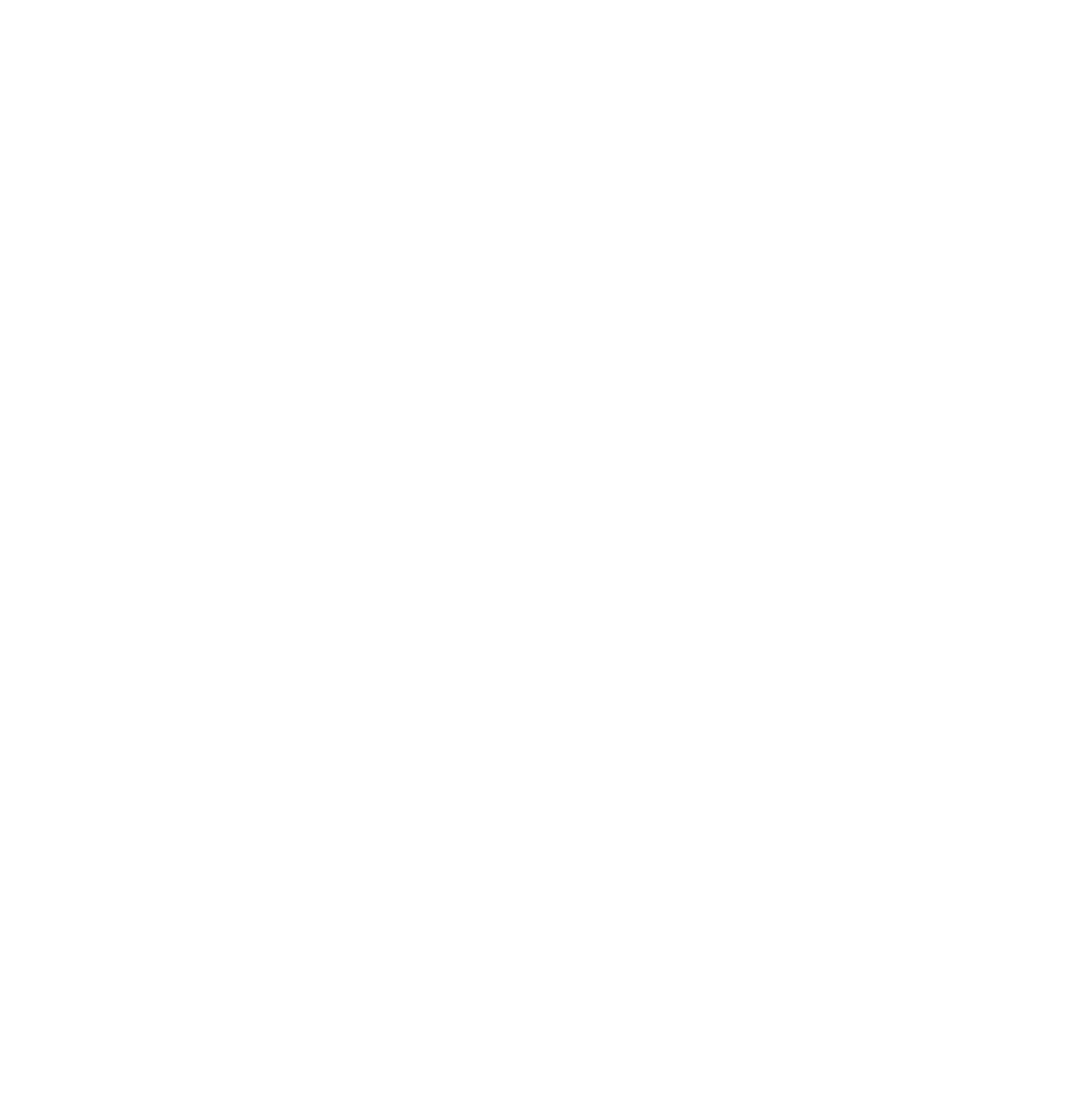
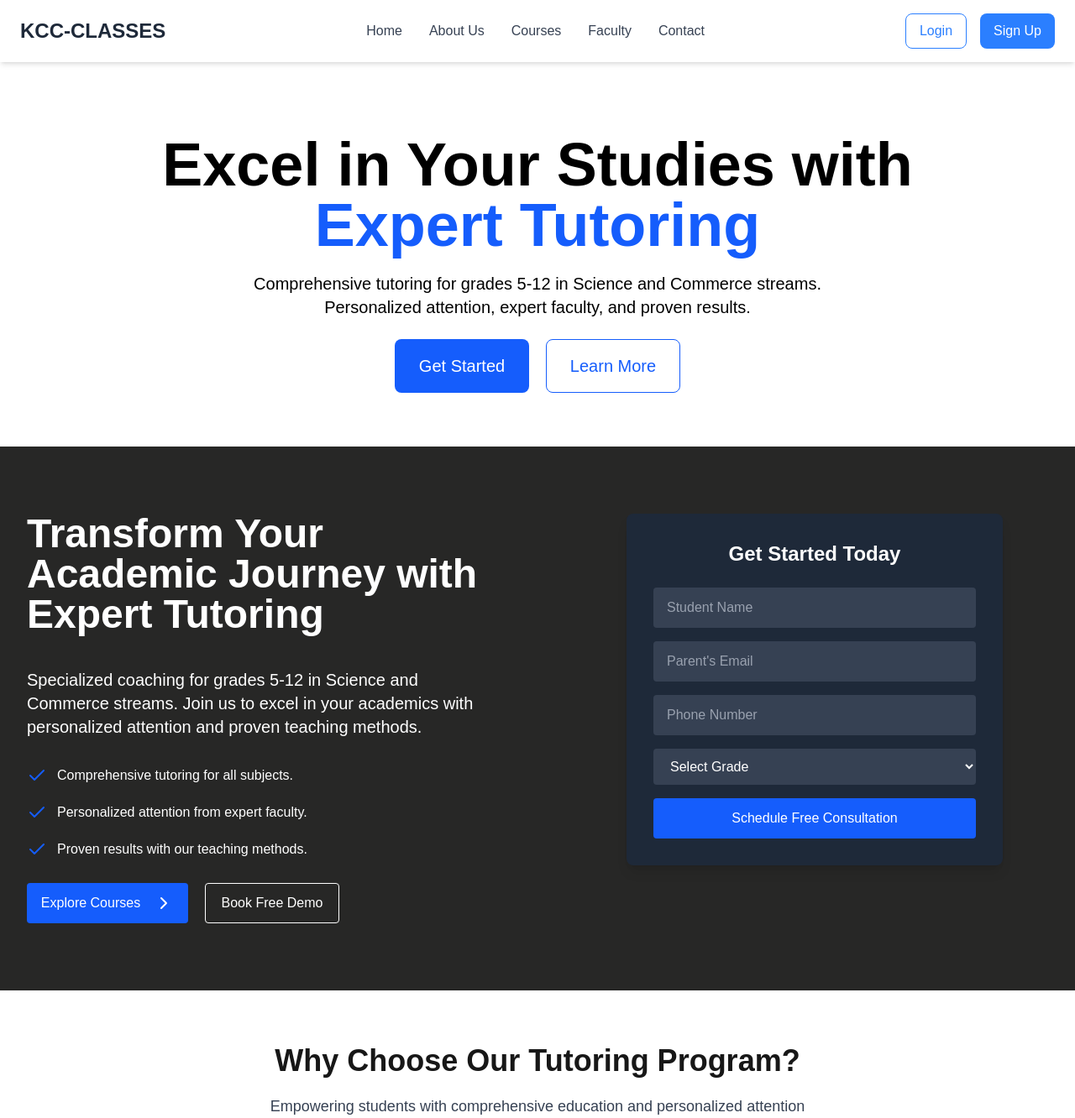
Before and after one commit to pranay03bhoir/kcc-classes-website-SMS-, a Next.js app in the folder frontend/: page / in a window 1280 px wide. Shown: the whole page at 84% size. Before the commit the page ends 800 px from the top, so only its background shows below. Built offline with nearby package versions, Linux system fonts and the light colour scheme.

Commit message:
Add Navbar and Home components to the main page layout

```diff
--- a/frontend/src/app/page.js
+++ b/frontend/src/app/page.js
@@ -1,7 +1,24 @@
 import Image from "next/image";
+import Navbar from "@/components/NavigationBar/NavBar";
+import HomeIntroScreen from "@/components/Home/HomeIntroScreen";
+import HomePageSectionOne from "@/components/Home/HomePageSectionOne";
+import HomePageSectionTwo from "@/components/Home/HomePageSectionTwo";
 
 export default function Home() {
   return (
-    <div className="grid grid-rows-[20px_1fr_20px] items-center justify-items-center min-h-screen p-8 pb-20 gap-16 sm:p-20 font-[family-name:var(--font-geist-sans)]"></div>
+    <>
+      <div className="">
+        <Navbar />
+      </div>
+      <main className={`pt-40`}>
+        <HomeIntroScreen />
+      </main>
+      <section className={`pt-16`}>
+        <HomePageSectionOne />
+      </section>
+      <section className={`pt-16`}>
+        <HomePageSectionTwo />
+      </section>
+    </>
   );
 }
```
